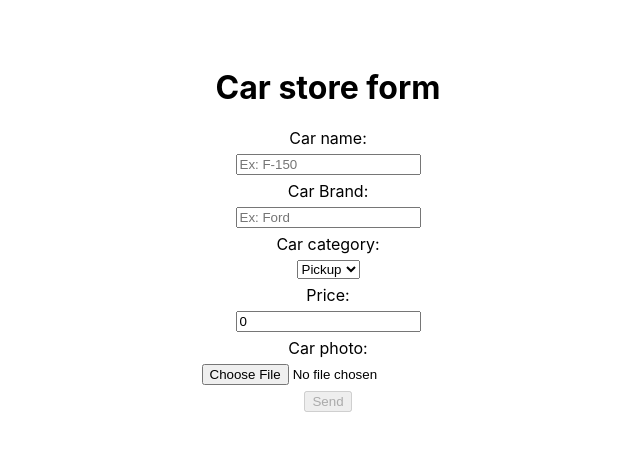
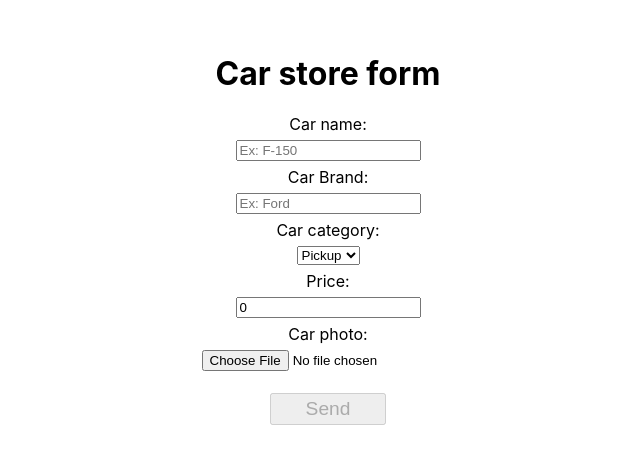
Before and after one commit to EduBarreira1212/car-store-form, a React (Create React App) app: page / in a window 1280 px wide. Shown: the part 171-634 px from the top of the page, without its empty margins (312-952 px from the left). Built offline with nearby package versions, Linux system fonts and the light colour scheme; the HTML template or start-up script is replaced by a standard one.

Commit message:
feat: submit button stylized

```diff
--- a/src/FormPage.tsx
+++ b/src/FormPage.tsx
@@ -16,6 +16,13 @@ const Div = styled.div`
 const Form = styled.form`
     ${Style}
     gap: 0.75vh;
+`;
+
+const InputSub = styled.input`
+    height: 4vh;
+    width: 9vw;
+    font-size: larger;
+    margin-top: 2vh;
 `;
 
 interface Idatastate {
@@ -85,7 +92,7 @@ const FormPage = () => {
                 <input type="number" value={data.price} onChange={handleChange} name="price" id="car-price" placeholder="Ex: 50000"/>
                 <label>Car photo:</label>
                 <input type="file" value={data.photo} onChange={handleChange} name="photo" id="car-photo"/>
-                <input type="submit" value="Send" disabled={disabled}/>
+                <InputSub type="submit" value="Send" disabled={disabled}/>
             </Form>
         </Div>
     );
```
